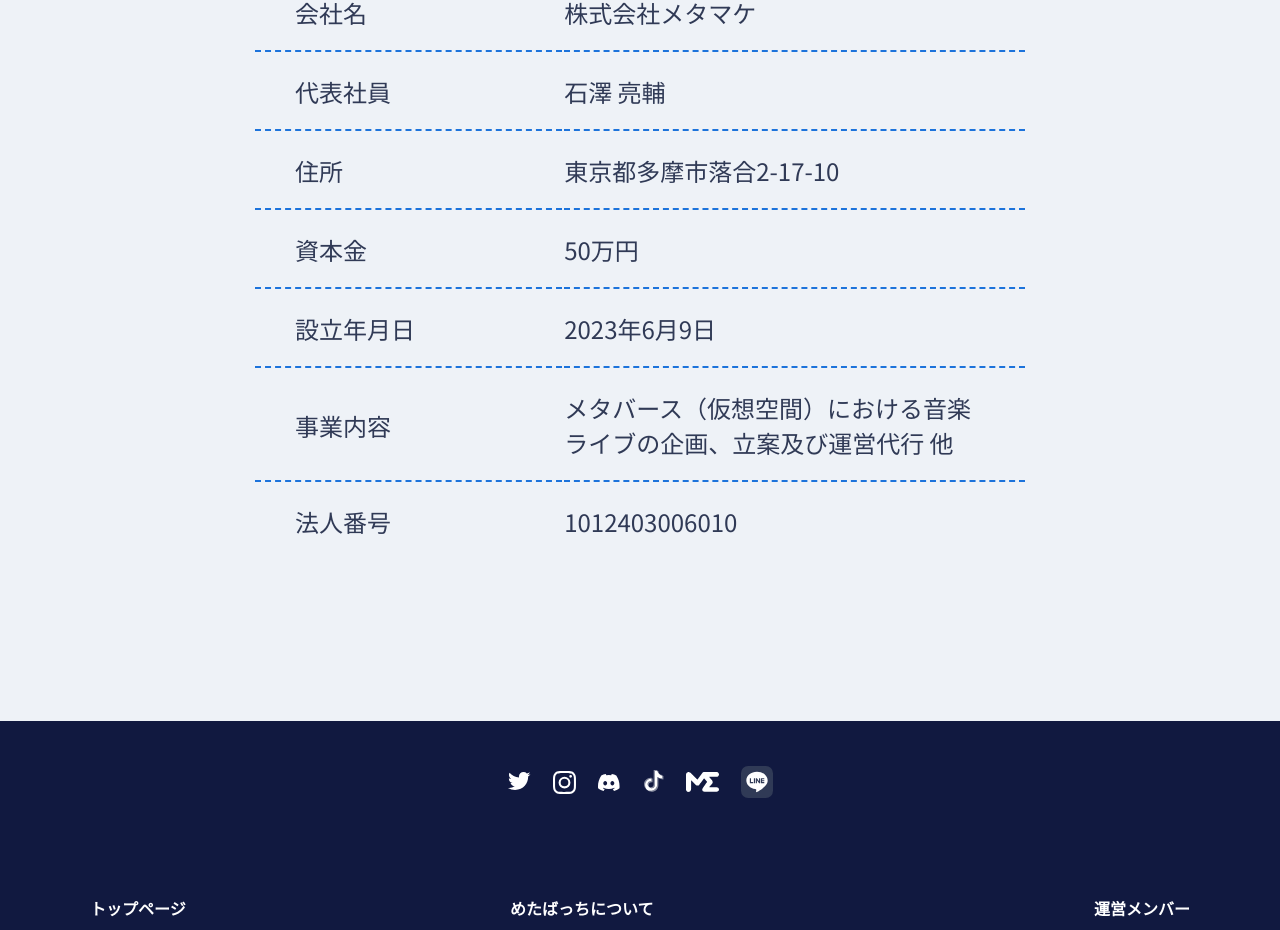
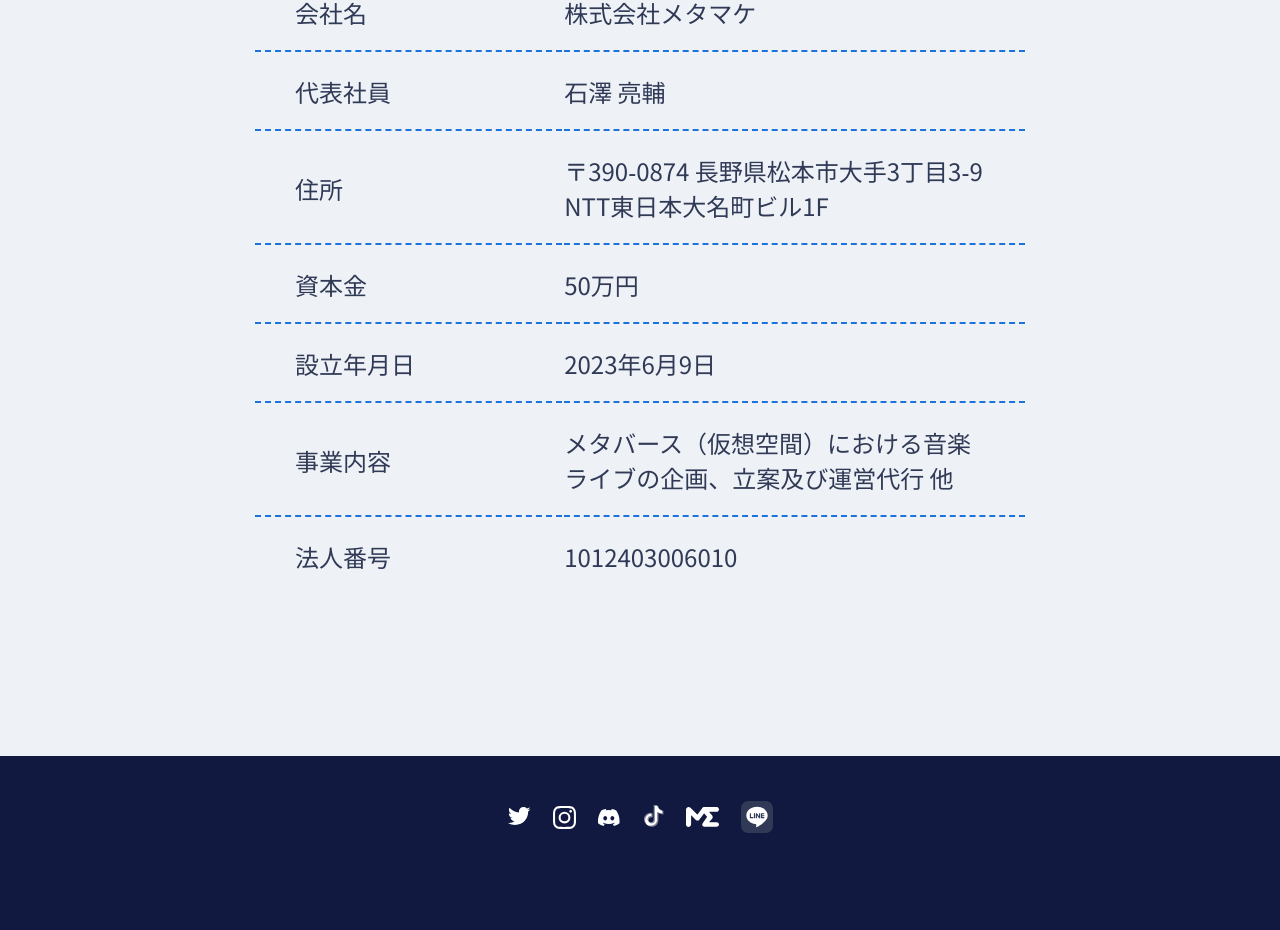
Before and after one commit to nouzoehiroaki/metabach, a Next.js app: page /members in a window 1280 px wide. Shown: the part 2035-2965 px from the top of the page. Built offline with nearby package versions, Linux system fonts and the light colour scheme.

Commit message:
住所変更

```diff
--- a/src/pages/members.tsx
+++ b/src/pages/members.tsx
@@ -268,7 +268,7 @@ export default function Members() {
                                         </tr>
                                         <tr>
                                             <th>住所</th>
-                                            <td>東京都多摩市落合2-17-10</td>
+                                            <td>〒390‑0874 長野県松本市大手3丁目3‑9 NTT東日本大名町ビル1F</td>
                                         </tr>
                                         <tr>
                                             <th>資本金</th>
```
